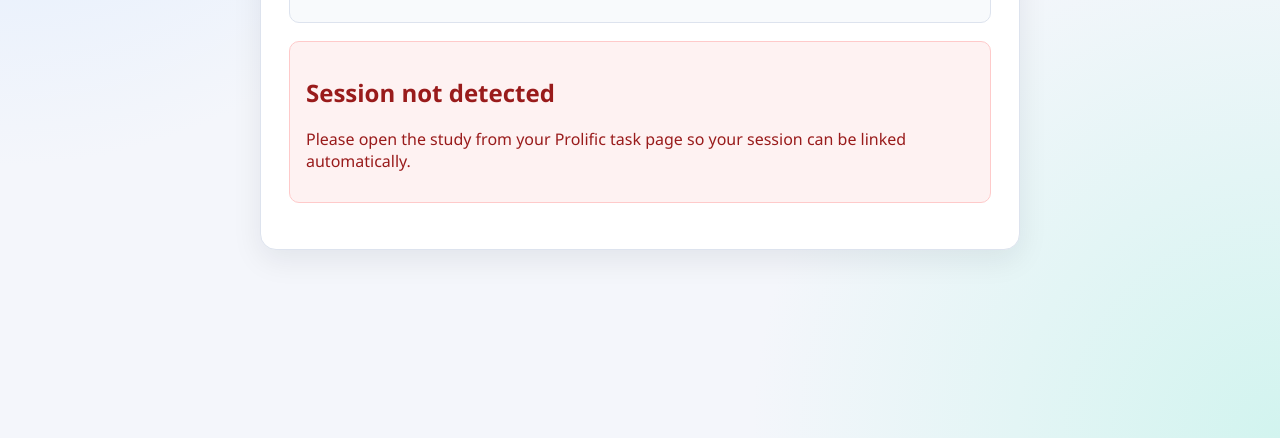
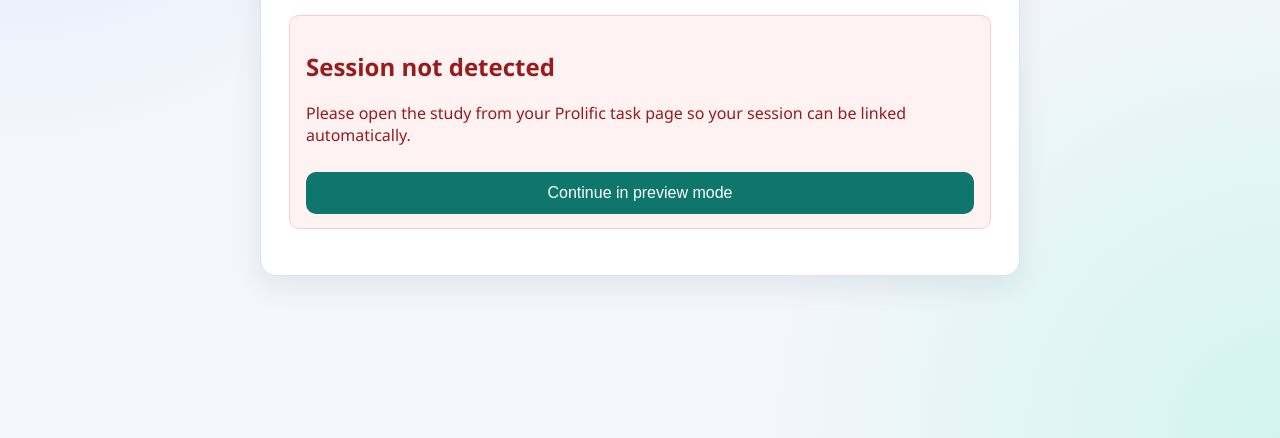
Before and after one commit to anibalmastobiza/experimento, a plain HTML site: page index.html in a window 1280 px wide. Shown: the part 362-800 px from the top of the page. Drawn offline with Linux system fonts and the light colour scheme.

Commit message:
Update index.html

```diff
--- a/index.html
+++ b/index.html
@@ -25,6 +25,9 @@
           Please open the study from your Prolific task page so your session
           can be linked automatically.
         </p>
+        <button id="preview-btn" type="button" class="secondary-btn">
+          Continue in preview mode
+        </button>
       </section>
 
       <form id="study-form" hidden>
```
